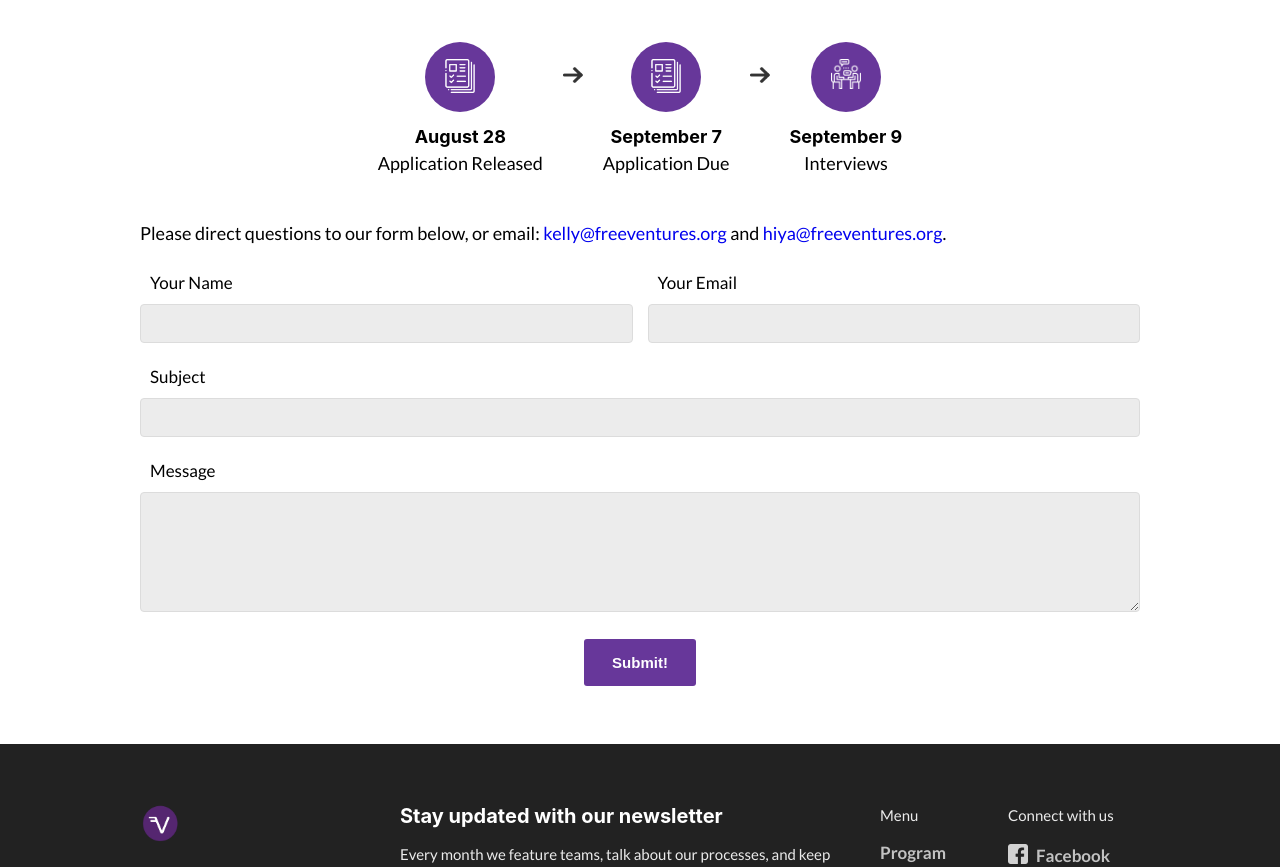
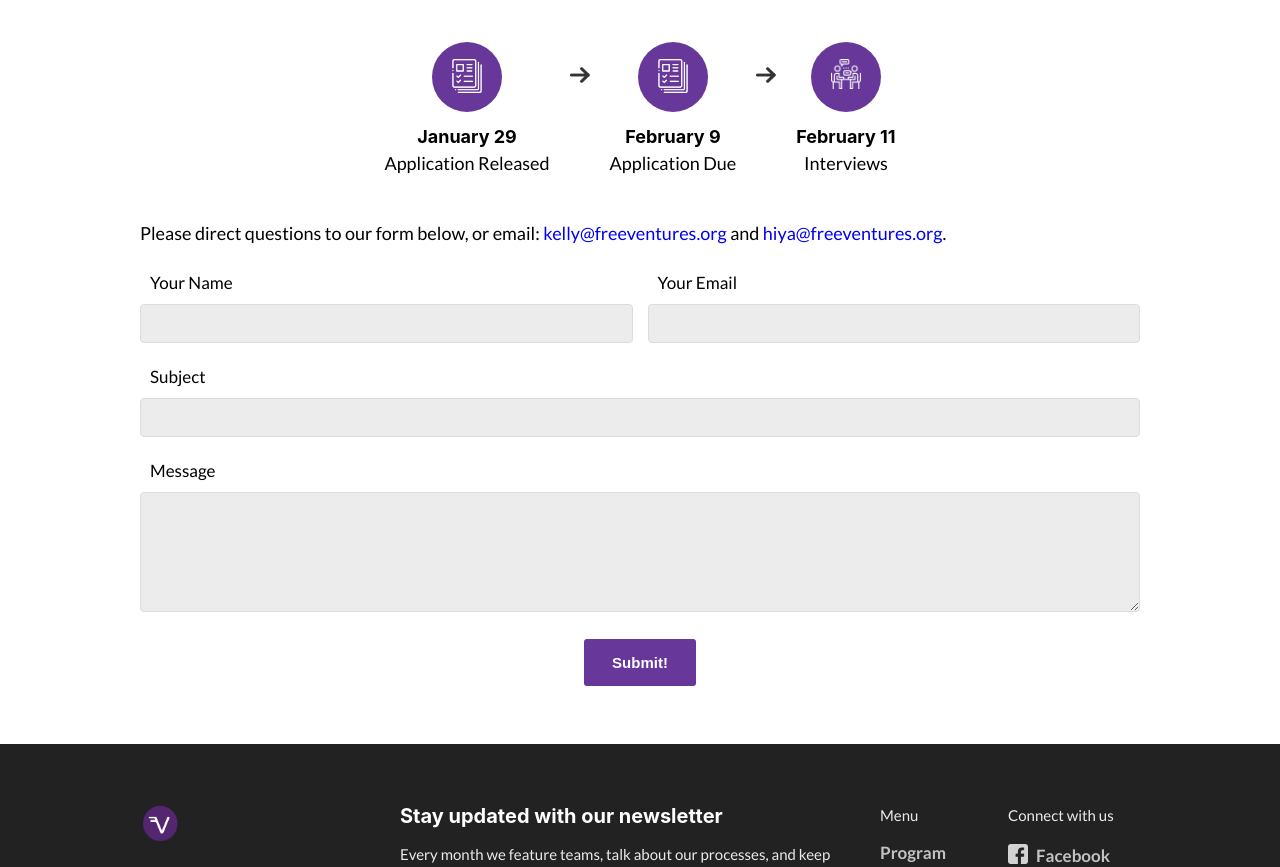
Before and after one commit to Free-Ventures-Cal/website, a React (Create React App) app: page /fellowship in a window 1280 px wide. Shown: the part 2006-2873 px from the top of the page. Built offline with nearby package versions, Linux system fonts and the light colour scheme.

Commit message:
Update fellowship timeline and remove unused imports

```diff
--- a/src/Components/Fellowship.js
+++ b/src/Components/Fellowship.js
@@ -2,10 +2,9 @@ import React from "react";
 import "./../styles/App.css";
 import "./../styles/Fellowship.css";
 
+import ContactForm from "./ContactForm";
+import GenericPage from "./GenericPage";
 import GenericTop from "./GenericTop";
-import GenericPage from "./GenericPage";
-import ContactForm from "./ContactForm";
-import Speaker from "./Speaker";
 
 import fellowship1 from "./../assets/fellowship/fellowship-1.jpg";
 import fellowship2 from "./../assets/fellowship/fellowship-2.jpg";
@@ -14,33 +13,24 @@ import fellowship4 from "./../assets/fellowship/fellowship-4.jpg";
 import fellowship5 from "./../assets/fellowship/fellowship-5.jpg";
 
 import application from "./../assets/application.png";
+import arrow from "./../assets/arrow.png";
 import interview from "./../assets/interview.png";
-import arrow from "./../assets/arrow.png";
 
-import placeholder from "./../assets/pink-gradient.jpg";
-import danielle from "./../assets/fiatlux/past_speakers/Danielle.jpeg";
-import jasmine from "./../assets/fiatlux/past_speakers/Jasmine.jpeg";
-import jessica from "./../assets/fiatlux/past_speakers/Jessica.jpeg";
-import gresshaa from "./../assets/fiatlux/past_speakers/Gresshaa.jpeg";
-import amy from "./../assets/fiatlux/past_speakers/Amy.jpeg";
-import esther from "./../assets/fiatlux/past_speakers/Esther.jpeg";
-import gillian from "./../assets/fiatlux/past_speakers/Gillian.jpeg";
-import archa from "./../assets/fiatlux/past_speakers/Archa.jpeg";
 
 function Fellowship() {
   let timelineContent = [
     {
-      date: "August 28",
+      date: "January 29",
       description: "Application Released",
       image: application,
     },
     {
-      date: "September 7",
+      date: "February 9",
       description: "Application Due",
       image: application,
     },
     {
-      date: "September 9",
+      date: "February 11",
       description: "Interviews",
       image: interview,
     },
```
